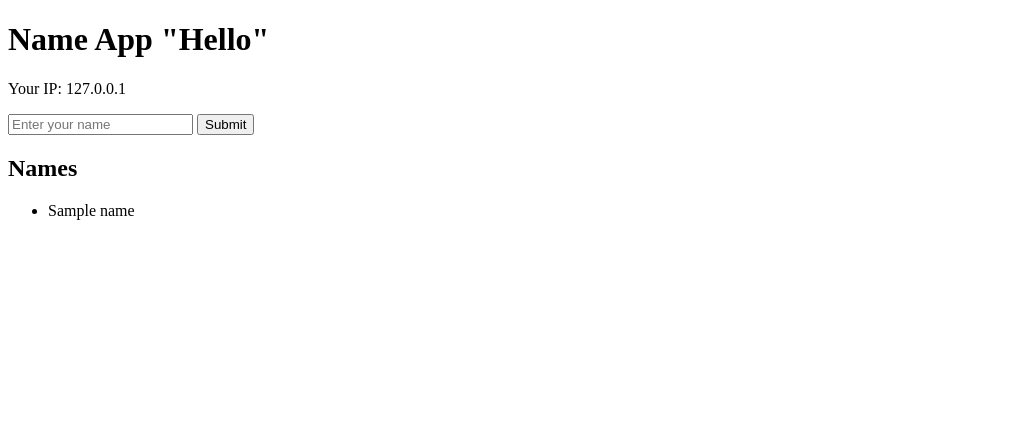
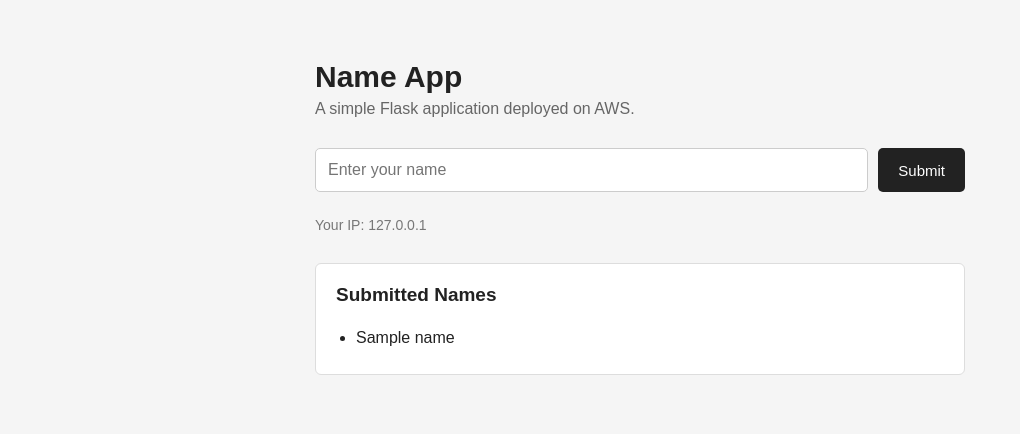
Before and after one commit to Rohit3003T/name-app, a Flask app: page / in a window 1280 px wide. Shown: the top 434 px of the page, without its empty margins (0-1020 px from the left). Run offline with Flask 3, Linux system fonts and the light colour scheme; a database or web service that is not in the repository returns one stand-in record (values such as "Sample title"); some libraries are stand-ins or nearby versions.

Commit message:
full pipeline final

```diff
--- a/templates/index.html
+++ b/templates/index.html
@@ -1,16 +1,113 @@
+
 <!DOCTYPE html>
-<html>
+<html lang="en">
 <head>
+    <meta charset="UTF-8">
+    <meta name="viewport" content="width=device-width, initial-scale=1.0">
+
     <title>Name App</title>
+
+    <style>
+        * {
+            box-sizing: border-box;
+        }
+
+        body {
+            margin: 0;
+            font-family: Arial, sans-serif;
+            background: #f5f5f5;
+            color: #222;
+        }
+
+        .container {
+            width: 90%;
+            max-width: 650px;
+            margin: 60px auto;
+        }
+
+        h1 {
+            margin-bottom: 6px;
+            font-size: 30px;
+        }
+
+        .description {
+            color: #666;
+            margin-top: 0;
+            margin-bottom: 30px;
+        }
+
+        .form {
+            display: flex;
+            gap: 10px;
+            margin-bottom: 25px;
+        }
+
+        input {
+            flex: 1;
+            padding: 12px;
+            border: 1px solid #ccc;
+            border-radius: 5px;
+            font-size: 16px;
+        }
+
+        button {
+            padding: 12px 20px;
+            border: none;
+            border-radius: 5px;
+            background: #222;
+            color: white;
+            font-size: 15px;
+            cursor: pointer;
+        }
+
+        button:hover {
+            background: #444;
+        }
+
+        .info {
+            font-size: 14px;
+            color: #777;
+            margin-bottom: 30px;
+        }
+
+        .names {
+            background: white;
+            border: 1px solid #ddd;
+            border-radius: 6px;
+            padding: 20px;
+        }
+
+        .names h2 {
+            margin-top: 0;
+            font-size: 19px;
+        }
+
+        ul {
+            margin: 0;
+            padding-left: 20px;
+        }
+
+        li {
+            padding: 7px 0;
+            border-bottom: 1px solid #eee;
+        }
+
+        li:last-child {
+            border-bottom: none;
+        }
+    </style>
 </head>
 
 <body>
 
-    <h1>Name App "Hello"</h1>
+    <div class="container">
 
-    <p>Your IP: {{ client_ip }}</p>
+        <h1>Name App</h1>
+        <p class="description">
+            A simple Flask application deployed on AWS.
+        </p>
 
-    <form method="POST">
+        <form method="POST" class="form">
             <input
                 type="text"
                 name="name"
@@ -20,13 +117,23 @@
             <button type="submit">Submit</button>
         </form>
 
-    <h2>Names</h2>
+        <div class="info">
+            Your IP: {{ client_ip }}
+        </div>
+
+        <div class="names">
+            <h2>Submitted Names</h2>
 
             <ul>
                 {% for name in names %}
                     <li>{{ name[0] }}</li>
+                {% else %}
+                    <li>No names submitted yet.</li>
                 {% endfor %}
             </ul>
+        </div>
+
+    </div>
 
 </body>
 </html>
```
Lines whose indentation alone changed are shown as unchanged.
